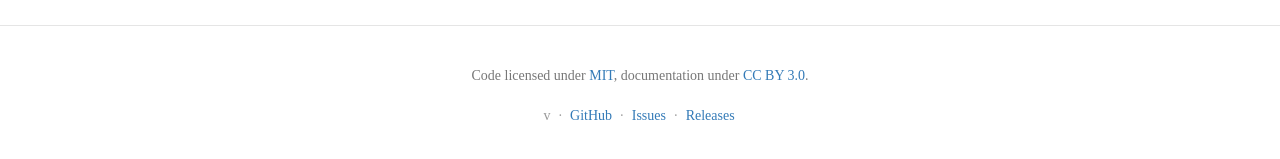
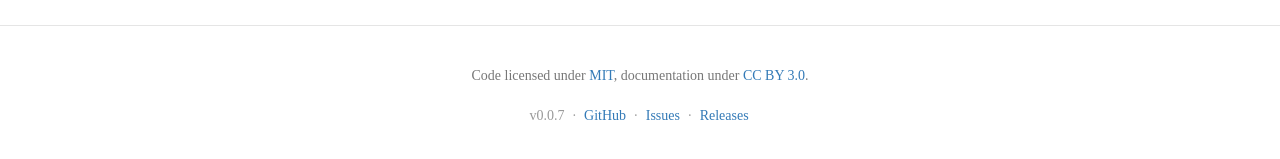
Before and after one commit to alsuper114/marty, a Jekyll site: the page built from docs/index.md, in a window 1280 px wide. Shown: the part 660-819 px from the top of the page. Built offline with Jekyll 4.4.1, drawn with Linux system fonts in a browser that asks for light colours; nearby versions of some CDN libraries; Markdown is read by kramdown in place of the engine named in the settings.

Commit message:
set version

```diff
--- a/docs/_layouts/default.html
+++ b/docs/_layouts/default.html
@@ -71,7 +71,7 @@
     <div class="container">
       <p>Code licensed under <a href="https://github.com/jhollingworth/marty/blob/master/LICENSE" target="_blank">MIT</a>, documentation under <a href="http://creativecommons.org/licenses/by/3.0/">CC BY 3.0</a>.</p>
       <ul class="bs-docs-footer-links muted">
-        <li>v{{site.marty_version}}</li>
+        <li>v{{site.current_version}}</li>
         <li>·</li>
         <li><a href="https://github.com/jhollingworth/marty">GitHub</a></li>
         <li>·</li>
```
